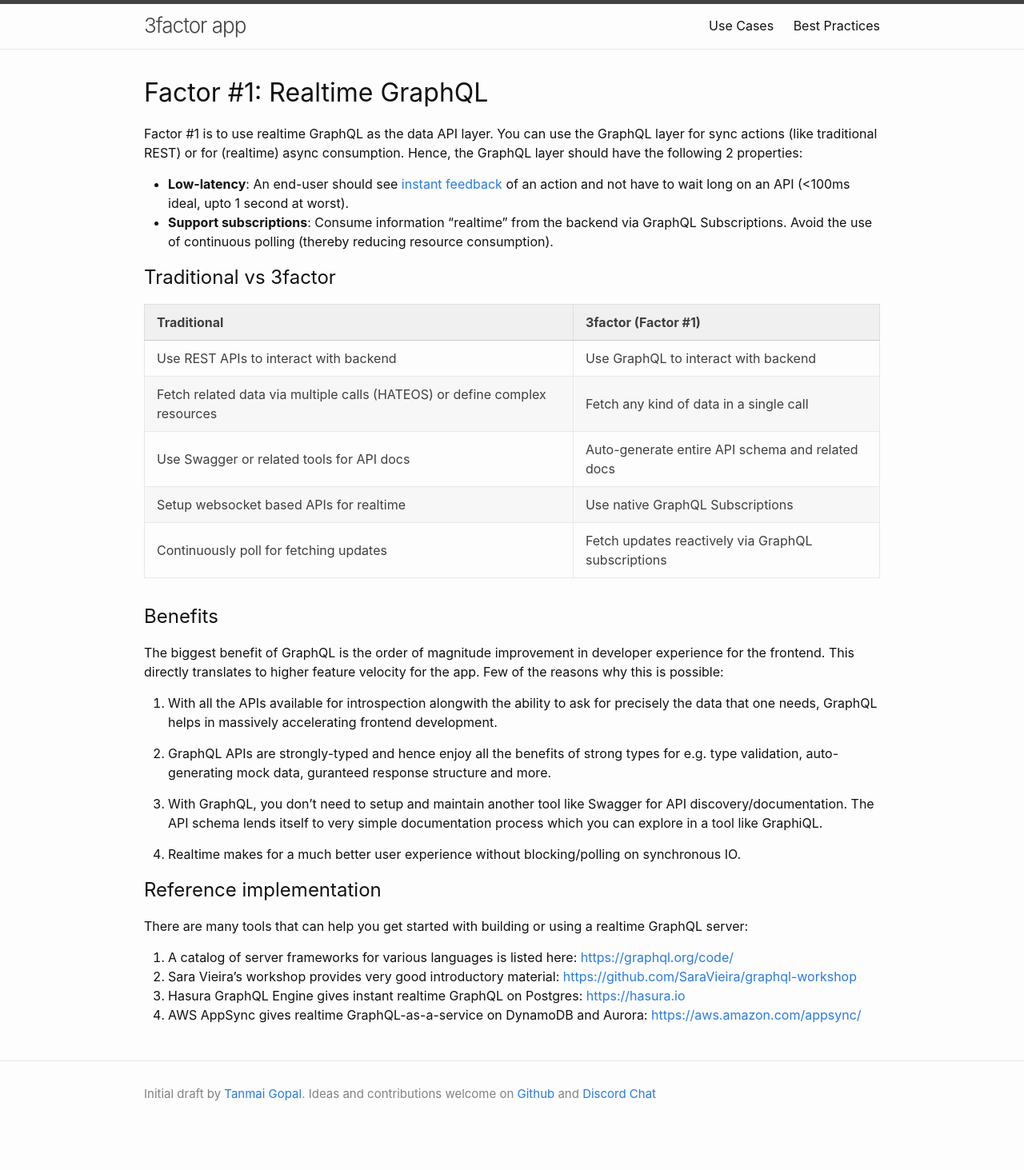
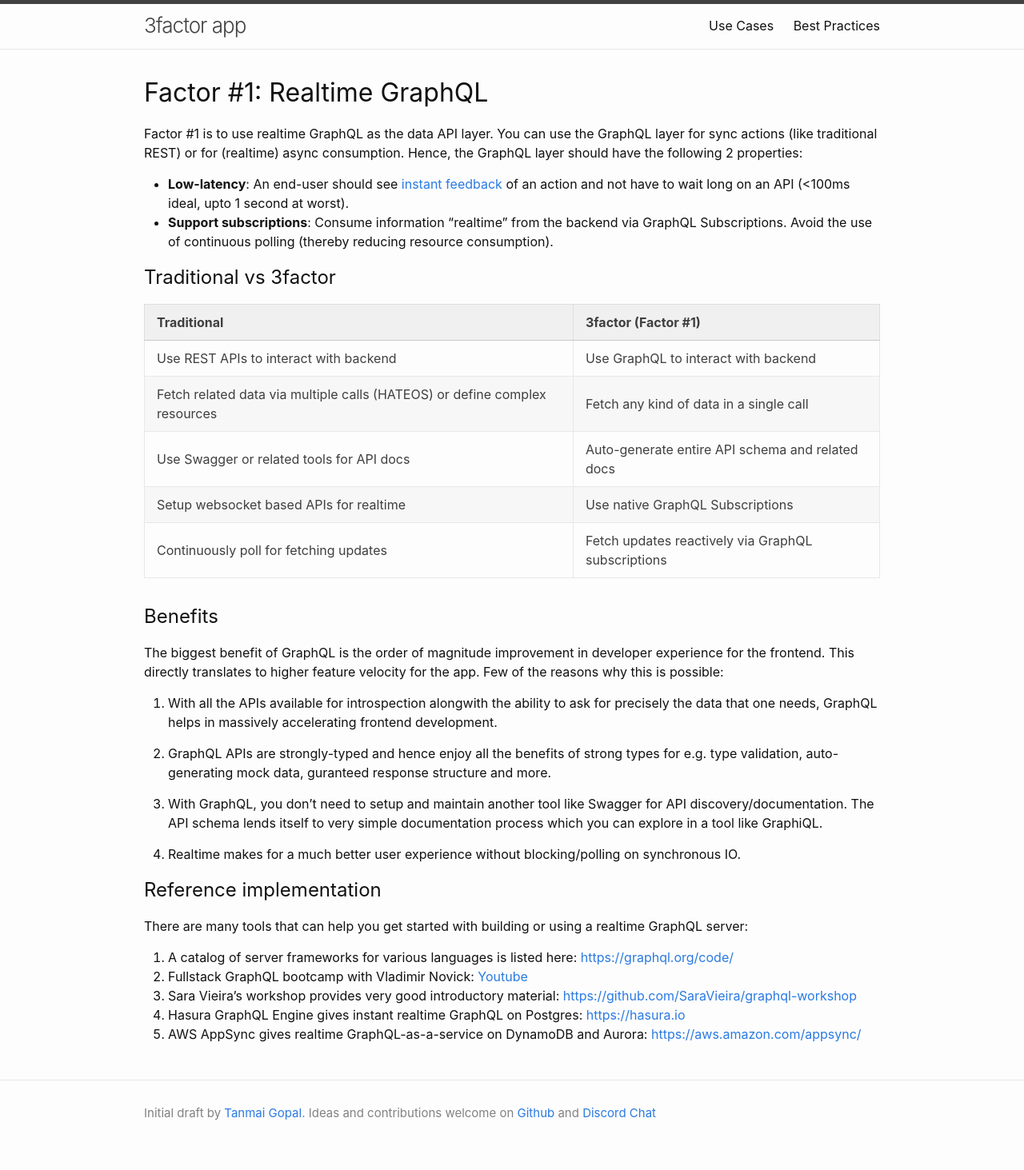
Before and after one commit to hasura/3factor, a Jekyll site: the page built from realtime-graphql.md, in a window 1280 px wide. Shown: the whole page at 80% size. Built offline with Jekyll 4.4.1, drawn with Linux system fonts in a browser that asks for light colours; our own code applies the rules of GitHub Pages for plain Markdown files; before the commit the page ends 1439 px from its top, so only the background shows below that.

Commit message:
add graphql bootcamp

```diff
--- a/realtime-graphql.md
+++ b/realtime-graphql.md
@@ -35,6 +35,7 @@ The biggest benefit of GraphQL is the order of magnitude improvement in develope
 There are many tools that can help you get started with building or using a realtime GraphQL server:
 
 1. A catalog of server frameworks for various languages is listed here: [https://graphql.org/code/](https://graphql.org/code/)
-2. Sara Vieira's workshop provides very good introductory material: [https://github.com/SaraVieira/graphql-workshop](https://github.com/SaraVieira/graphql-workshop)
-3. Hasura GraphQL Engine gives instant realtime GraphQL on Postgres: [https://hasura.io](https://hasura.io)
-4. AWS AppSync gives realtime GraphQL-as-a-service on DynamoDB and Aurora: [https://aws.amazon.com/appsync/](https://aws.amazon.com/appsync/)
+2. Fullstack GraphQL bootcamp with Vladimir Novick: [Youtube](https://www.youtube.com/playlist?list=PL28aKhmSneX86qqmzVNjwYJ1OZORPFxAr)
+3. Sara Vieira's workshop provides very good introductory material: [https://github.com/SaraVieira/graphql-workshop](https://github.com/SaraVieira/graphql-workshop)
+4. Hasura GraphQL Engine gives instant realtime GraphQL on Postgres: [https://hasura.io](https://hasura.io)
+5. AWS AppSync gives realtime GraphQL-as-a-service on DynamoDB and Aurora: [https://aws.amazon.com/appsync/](https://aws.amazon.com/appsync/)
```
